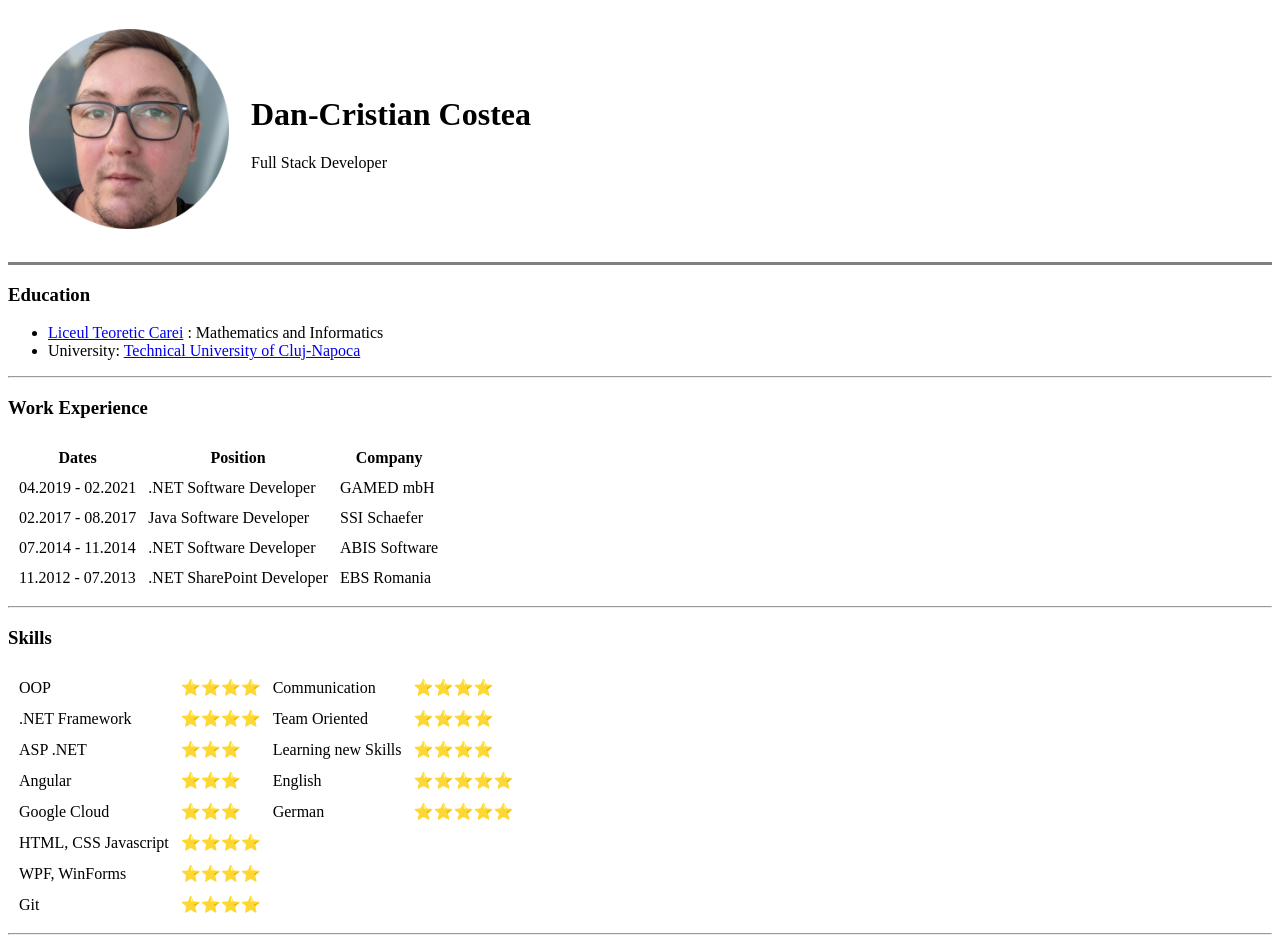
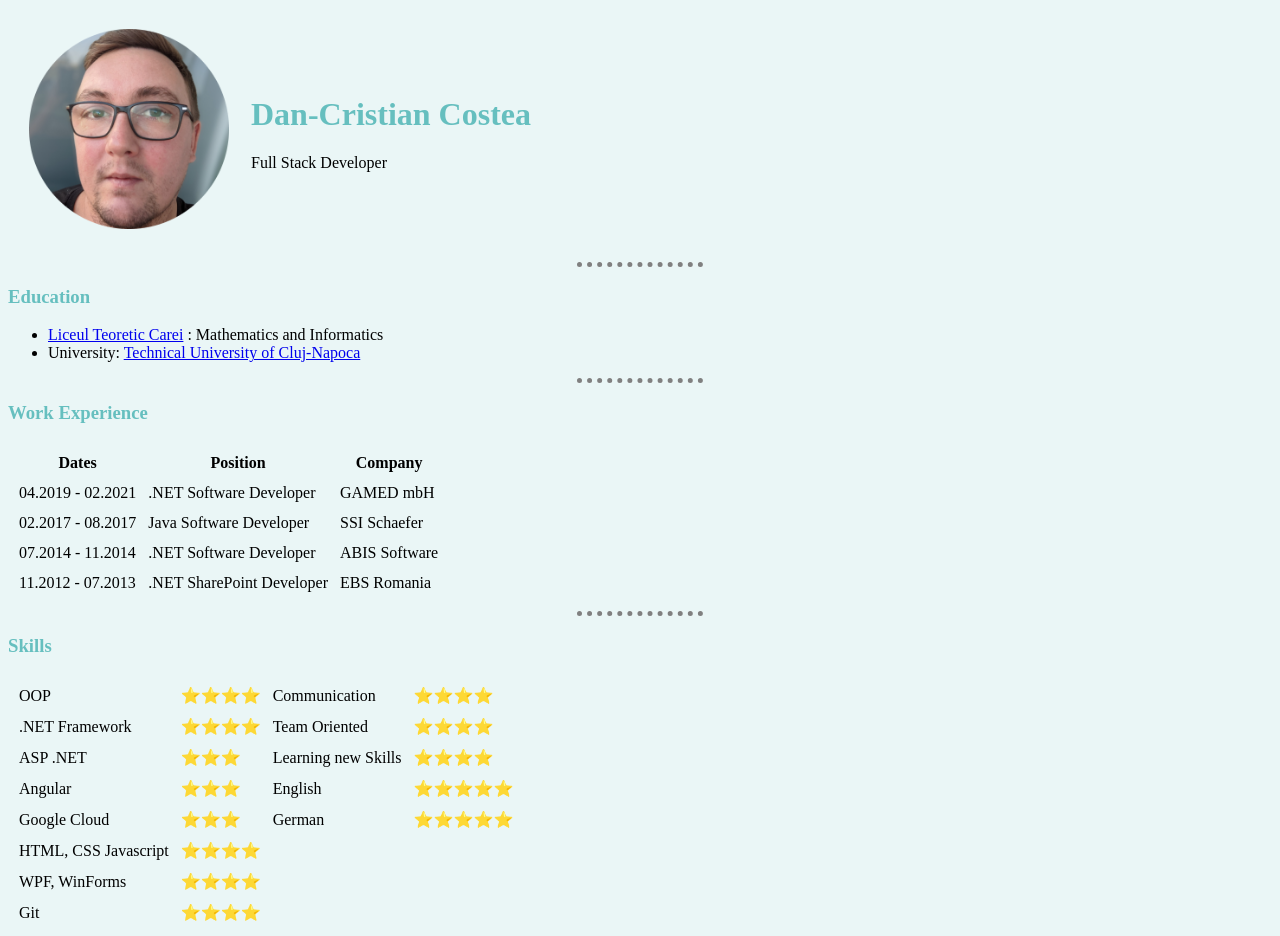
Before and after one commit to nistrar/cv, a plain HTML site: page index.html in a window 1280 px wide. Shown: the top 936 px of the page. Drawn offline with Linux system fonts and the light colour scheme.

Commit message:
End of Introduction to CSS

```diff
--- /dev/null
+++ b/css/styles.css
@@ -0,0 +1,15 @@
+body {
+    background-color: #eaf6f6;
+}
+
+hr {
+    background-color: #eaf6f6;
+    border-style: dotted none none;
+    border-color: gray;
+    border-width: 5px;
+    width: 10%;
+}
+
+h1, h3 {
+    color: #66BFBF;
+}
--- a/index.html
+++ b/index.html
@@ -6,12 +6,14 @@
     <meta http-equiv="X-UA-Compatible" content="IE=edge">
     <meta name="viewport" content="width=device-width, initial-scale=1.0">
     <title>Dan's Personal Site</title>
+    <link rel="stylesheet" href="css/styles.css">
+
 </head>
 
 <body>
     <table cellspacing="20">
         <tr>
-            <td><img src="profile-modified.png" width="200px" height="200px" alt="Dan Profile"></td>
+            <td><img src="images/profile-modified.png" width="200px" height="200px" alt="Dan Profile"></td>
             <td>
                 <h1>Dan-Cristian Costea</h1>
                 <p>Full Stack Developer</p>
@@ -19,8 +21,7 @@
         </tr>
     </table>
 
-
-    <hr size="3" noshade>
+    <hr>
     <h3>Education</h3>
     <ul>
         <li><a href="http://www.liceulteoreticcarei.ro">Liceul Teoretic Carei</a> : Mathematics and Informatics </li>
```
Also changed, not shown: contact-me.html (+1 -0 lines), hobbies.html (+1 -0 lines), images/profile-modified.png (renamed from profile-modified.png).
